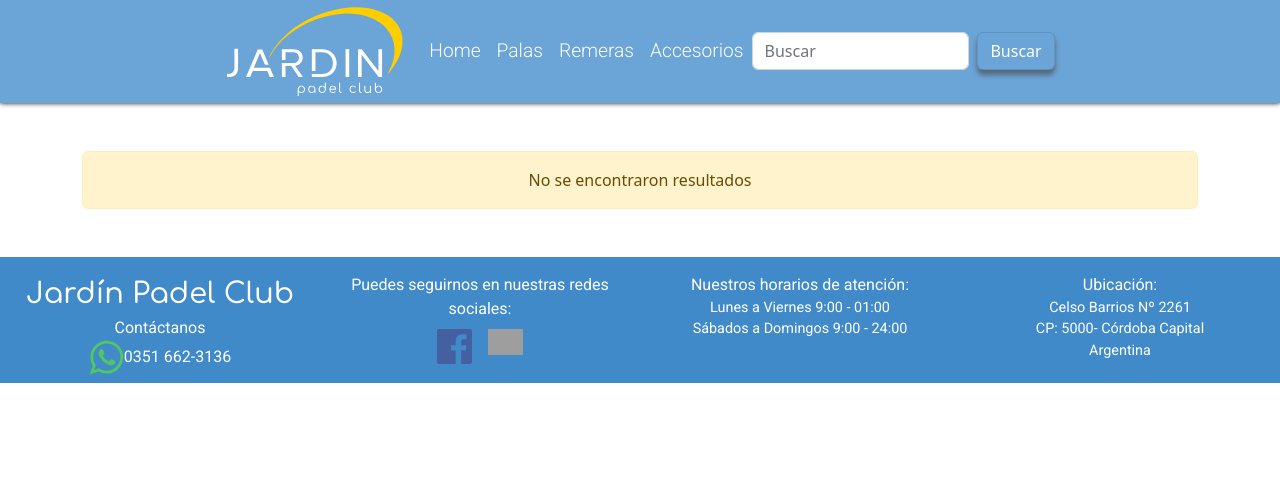
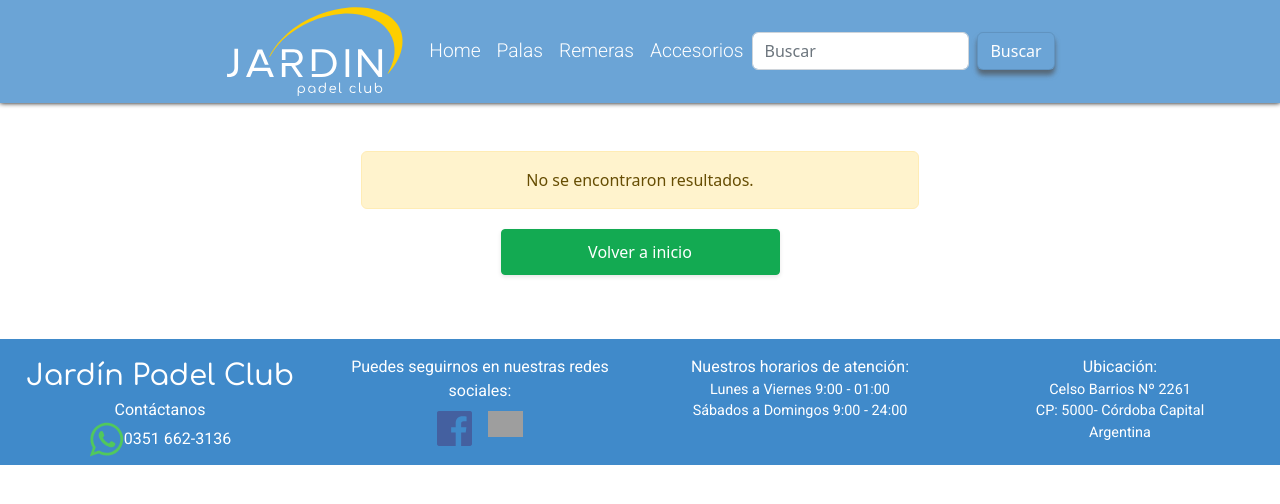
Before and after one commit to gonzagiorgis/pre-entrega2-giorgis, a React (Create React App) app: page /resultadoBusqueda/1 in a window 1280 px wide. Shown: the top 504 px of the page. Built offline with nearby package versions, Linux system fonts and the light colour scheme; no server answers; the database is empty; grey boxes are pictures that could not be loaded.

Commit message:
mejora mensaje sin resultados de busqueda

```diff
--- a/src/componentes/ResultadoBusqueda.jsx
+++ b/src/componentes/ResultadoBusqueda.jsx
@@ -1,7 +1,7 @@
 import { collection, getDocs, getFirestore } from "firebase/firestore";
 import React from "react";
 import { useState, useEffect } from "react";
-import { useParams } from "react-router-dom";
+import { Link, useParams } from "react-router-dom";
 import ItemList from "./ItemList";
 import Loading from "./Loading";
 
@@ -33,8 +33,18 @@ const ResultadoBusqueda = () => {
       ) : items.length !== 0 ? (
         <ItemList items={items} />
       ) : (
-        <div className="alert alert-warning text-center" role="alert">
-          No se encontraron resultados
+        <div className="d-flex flex-column align-items-center mt-3">
+          <div className="col-6 text-center alert alert-warning" role="alert">
+            No se encontraron resultados.
+          </div>
+          <Link
+            title="Volver a inicio"
+            to={"/"}
+            type="button"
+            className="button-agregar col-md-3 mt-1 mb-3"
+          >
+            Volver a inicio
+          </Link>
         </div>
       )}
     </div>
```
